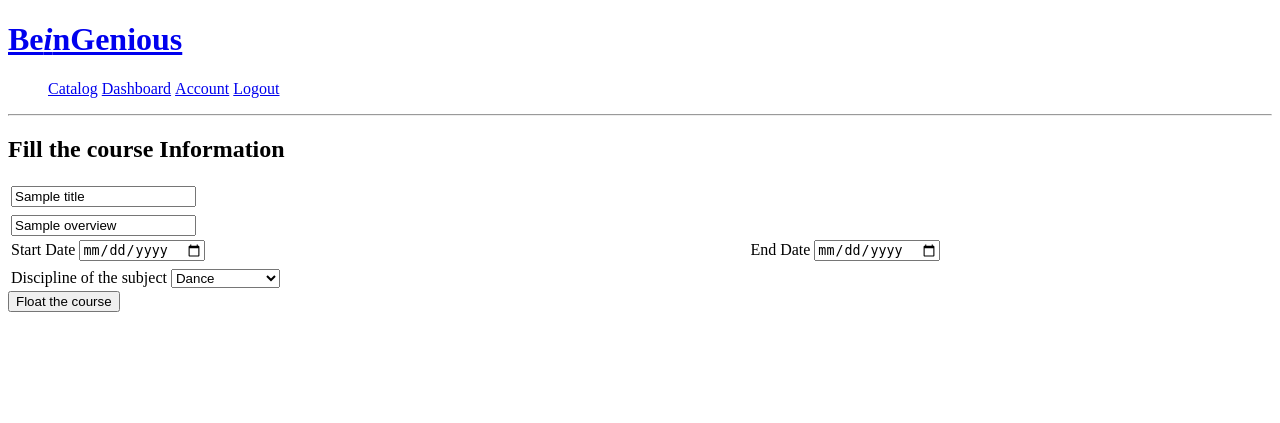
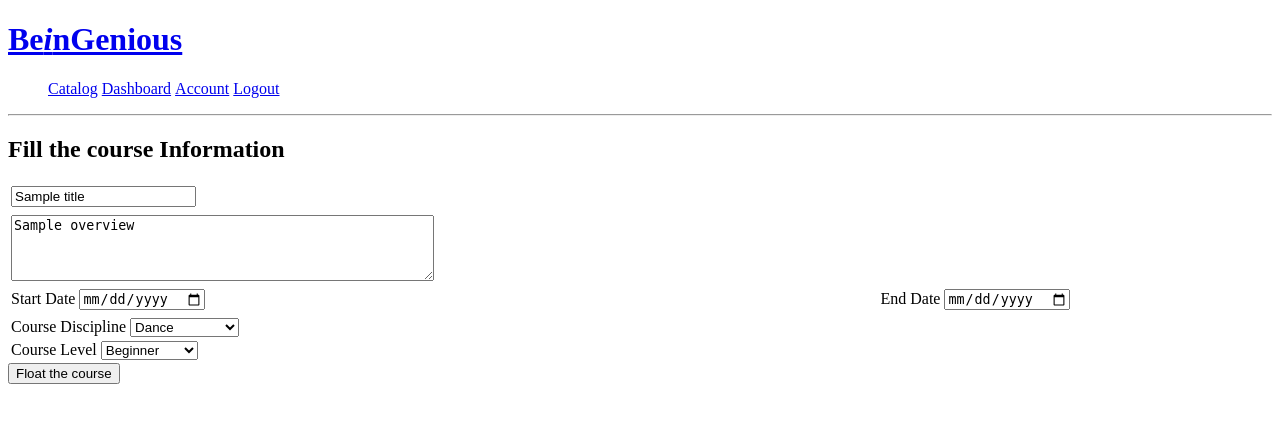
Before and after one commit to priyam789/Beingenious, a Python web app: template templates/course_create.html in a window 1280 px wide. Shown: the top 423 px of the page. Run offline with Jinja, Linux system fonts and the light colour scheme; the template is opened without the code that fills it: most values are stand-ins (such as "Sample title", 1, 10 or a date in 2020).

Commit message:
Changes to course db and course creation

```diff
--- a/scripts/dashboard.py
+++ b/scripts/dashboard.py
@@ -1,6 +1,7 @@
 import re
 from datetime import date
 from base import *
+
 class DashboardPage(Handler):	#TODO: will go in a separate file
 	def get(self):
 		author = self.cookie_user()
--- a/templates/course_create.html
+++ b/templates/course_create.html
@@ -12,7 +12,7 @@
 				<td><div class = "error">{{empty_title_error}}</div></td>
 			</tr>
 		<tr>
-			<td><input type = "text" placeholder = "Overview of the course" name = "overview" value ="{{overview}}"></td>
+			<td><textarea name = "overview" rows="4" cols="50" placeholder = "Overview of the course">{{overview}}</textarea></td>
 		</tr>
 		<tr>
 
@@ -24,7 +24,7 @@
 		</tr>
 		<tr>
 			<td>
-				Discipline of the subject
+				Course Discipline
 				<select name = "area">
 					<option value = "Dance"> Dance </option>
 					<option value = "Music"> Music </option>
@@ -35,7 +35,16 @@
 				</select>
 			</td>
 		</tr>
-
+		<tr>
+			<td>
+				Course Level
+				<select name = "level">
+					<option value = "Beginner"> Beginner </option>
+					<option value = "Intermediate"> Intermediate </option>
+					<option value = "Advanced"> Advanced </option>
+				</select>
+			</td>
+		</tr>
 	</table>
 	<input type = "submit" value = "Float the course" name = "float">
 </form>
```
Also changed, not shown: scripts/add_course.py (+5 -2 lines), scripts/course_db.py (+3 -28 lines).
